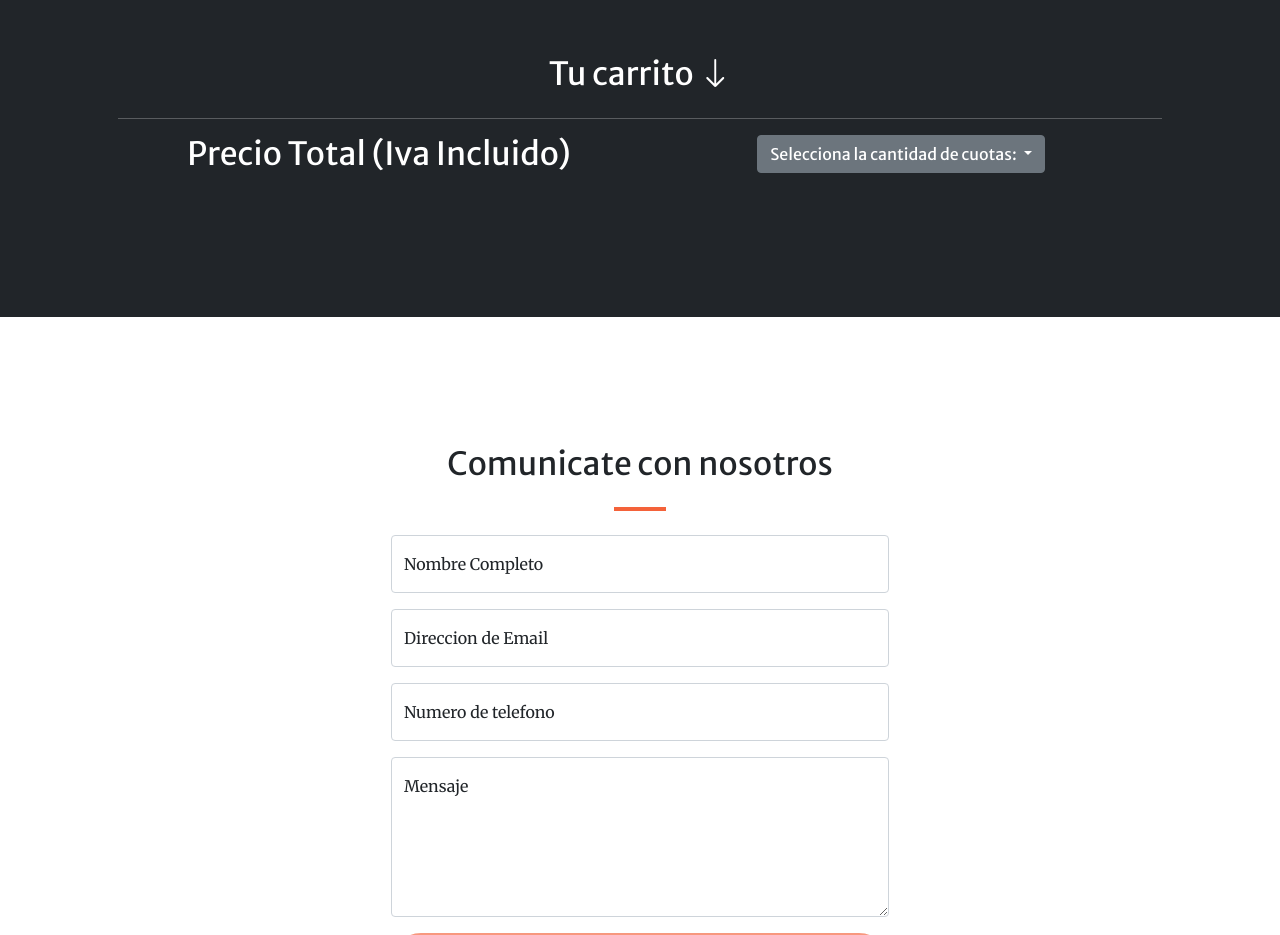
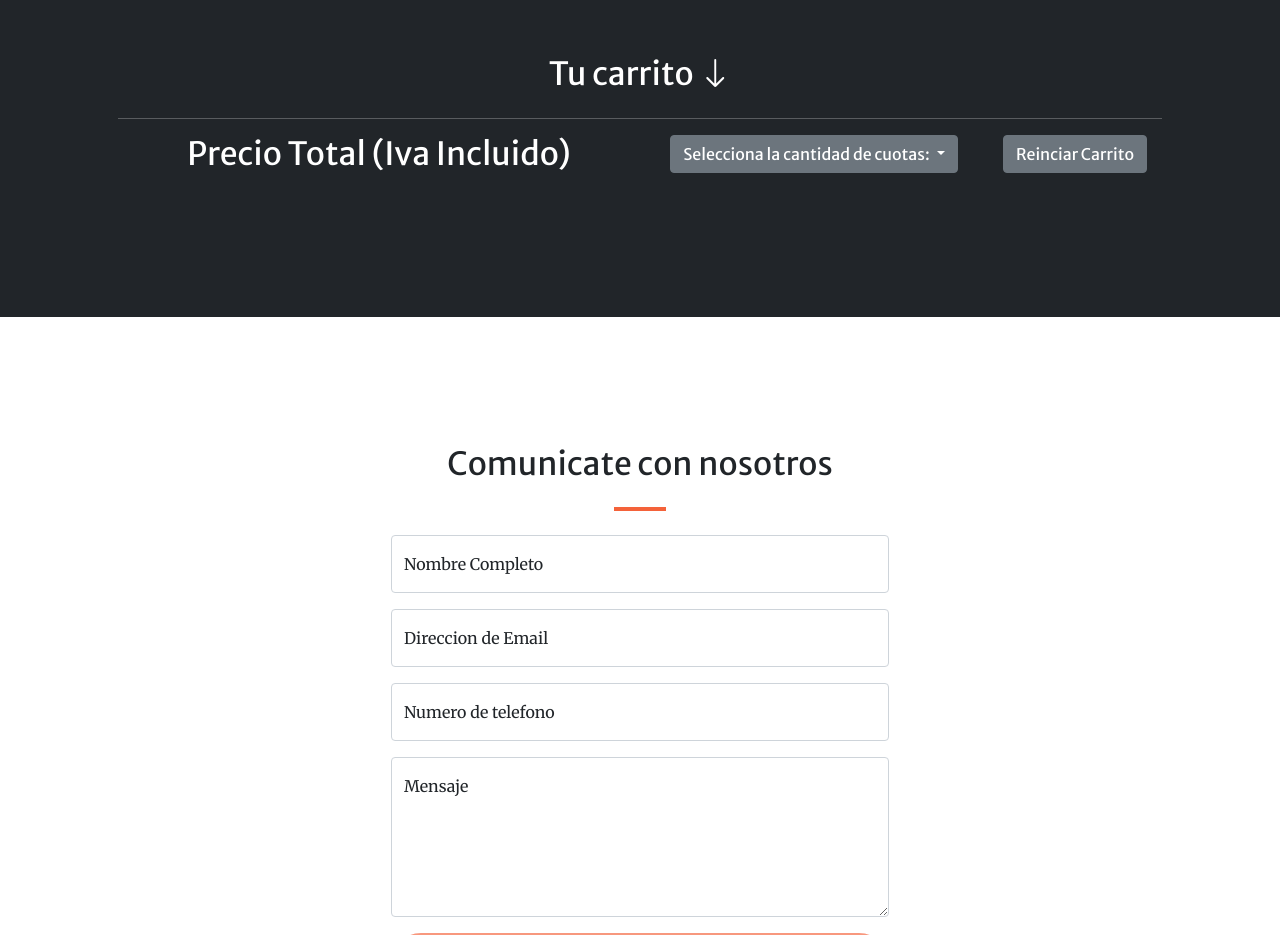
Before and after one commit to Morimx/jsproyectofinal, a plain HTML site: page index.html in a window 1280 px wide. Shown: the part 2020-2955 px from the top of the page. Drawn offline with nearby package versions, Linux system fonts and the light colour scheme; some packages are replaced by stand-ins of ours; a script that the page names is missing.

Commit message:
git push

```diff
--- a/functions/Reiniciardisplays.js
+++ b/functions/Reiniciardisplays.js
@@ -4,6 +4,6 @@ function reiniciaracero() {
     cantCuotas.innerHTML = 0;
     pantalla.innerHTML = resultadofinal;
     carrito = [];
-    mostrarCarrito1.innerHTML = `<option selected disabled>Tu carrito se encuentra vacio</option>`;
+    mostrarCarrito1.innerHTML = "";
     return;
 }
--- a/functions/calccuotas.js
+++ b/functions/calccuotas.js
@@ -1,4 +1,4 @@
-//Funcion para display de cuotas
+//Funcion para calculo y display de cuotas
 function mostrarCuotas(cantidadCuotas) {
     if (cuotas[cantidadCuotas]) {
         cantCuotas.innerHTML = Math.round(resultadofinal / cuotas[cantidadCuotas]);
--- a/functions/calcprecioycarrito.js
+++ b/functions/calcprecioycarrito.js
@@ -1,3 +1,4 @@
+//GET del JSON
 let servicios;
 $.getJSON("../db/servicios.json", emparejar)
 
@@ -5,6 +6,7 @@ function emparejar(json) {
     servicios = json
 }
 
+//Funcion de push al carrito y calculo de precios
 function preciocompleto2(articulo) {
     servicios.forEach(x => {
         if (articulo == x.nombre) {
--- a/functions/home.js
+++ b/functions/home.js
@@ -1,3 +1,4 @@
+//Funcion para swicheo de botons Login / Registrar / Logout
 function hidebuttons() {
 
     if (localStorage.getItem("Useron") === "yes") {
@@ -13,6 +14,7 @@ function hidebuttons() {
 
 hidebuttons()
 
+// JQuery animacion
 $('#SdCarrito').click(() => {
 
     $('.carrito').slideToggle()
--- a/functions/login.js
+++ b/functions/login.js
@@ -26,6 +26,7 @@ function login(correo, password) {
 
 }
 
+// Funcion para Deslogueo
 function Logout() {
     localStorage.setItem("Useron", "no");
     window.open("./index.html", "_self");
--- a/index.html
+++ b/index.html
@@ -148,7 +148,8 @@
     <section class="page-section bg-dark text-white">
         <div class="container px-4 px-lg-5 text-center">
             <h2 class="mb-4" id="tucarrito">Tu carrito <i id="SdCarrito" class="bi bi-arrow-down"></i></h2>
-            <div class="carrito"></div>
+            <div class="carrito">
+            </div>
             <hr>
             <div class="container-fluid">
                 <div class="row d-flex">
@@ -156,7 +157,7 @@
                         <h2>Precio Total (Iva Incluido)</h2>
                         <p class="numero strong"></p>
                     </div>
-                    <div class="col-md-6">
+                    <div class="col-md-4">
                         <div class="dropdown text-center">
                             <button class="btn btn-secondary dropdown-toggle" type="button" id="dropdownMenuButton1" data-bs-toggle="dropdown" aria-expanded="false">
                       Selecciona la cantidad de cuotas:
@@ -169,6 +170,9 @@
                         </div>
                         <p class="cantCuotas mt-2"></p>
 
+                    </div>
+                    <div class="col-md-2">
+                        <button class="btn btn-secondary" onclick="reiniciaracero()">Reinciar Carrito</button>
                     </div>
                 </div>
             </div>
@@ -269,7 +273,7 @@
     <script src="./functions/login.js"></script>
     <script src="https://cdn.jsdelivr.net/npm/bootstrap@5.0.1/dist/js/bootstrap.bundle.min.js"></script>
     <script src="https://cdnjs.cloudflare.com/ajax/libs/SimpleLightbox/2.1.0/simpleLightbox.min.js"></script>
-    <script src="js/scripts.js"></script>
+
     <script src="https://cdn.startbootstrap.com/sb-forms-latest.js"></script>
     <!------------------------>
     <!----------SCRIPTS END-------------->
```
Also changed, not shown: functions/cotizador.js (+6 -3 lines).
